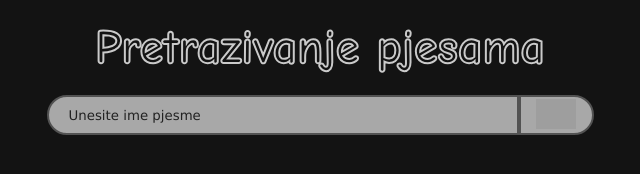
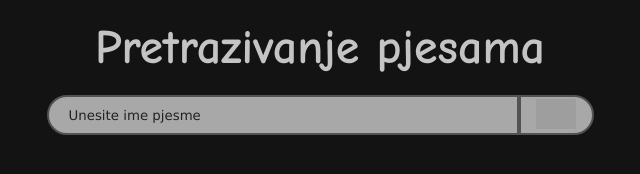
Before and after one commit to LeoBozic/itunes-exercise, a plain HTML site: page index.html in a window 1280 px wide. Shown: the whole page, without its empty margins (320-960 px from the left). Drawn offline with Linux system fonts and the light colour scheme; grey boxes are pictures that could not be loaded.

Commit message:
Revert "Promjena naslova"
This reverts commit caf6585cd4e2a4d04ddbb1e77bd8c19c4ecd718c.

```diff
--- a/style.css
+++ b/style.css
@@ -15,11 +15,10 @@ header {
 }
 
 h1 {
-  color: rgba(196, 196, 196, 0);
+  color: rgb(196, 196, 196);
   margin: 20px;
   font-size: 48px;
   font-family: "Comic Sans MS";
-  -webkit-text-stroke: rgb(202, 202, 202) 2px;
 }
 
 header div {
```
